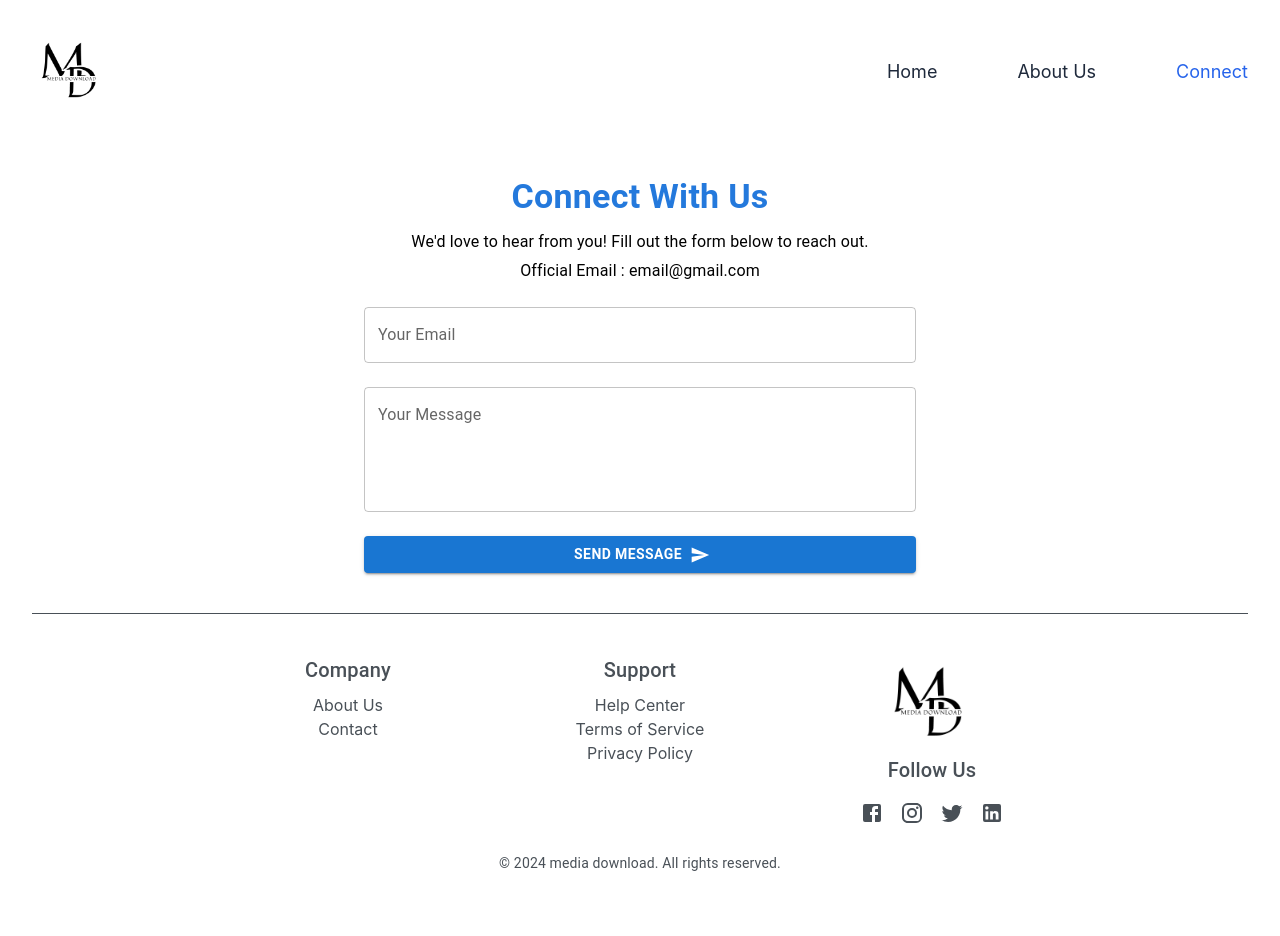
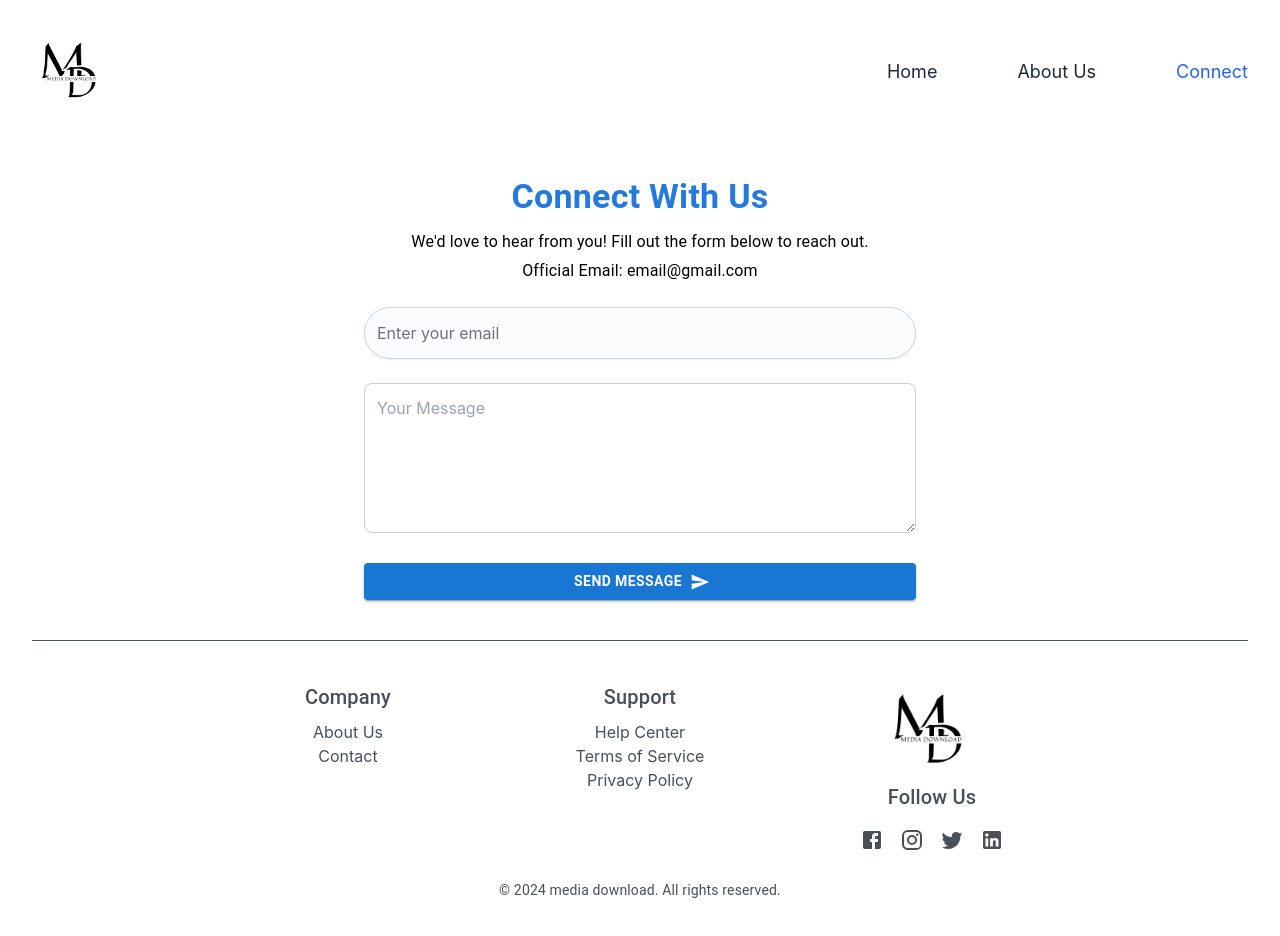
Before and after one commit to RajibDebnat/allmedaiDownload, a React (Vite) app: page /connect in a window 1280 px wide. Shown: the top 936 px of the page. Built offline with nearby package versions, Linux system fonts and the light colour scheme.

Commit message:
added google sheet to my website

```diff
--- a/src/components/SignUpForm.jsx
+++ b/src/components/SignUpForm.jsx
@@ -1,16 +1,21 @@
 import React, { useState, useRef } from "react";
 import Input from "@mui/joy/Input";
-import LinkIcon from "@mui/icons-material/Link";
 import { Button, Typography, Box } from "@mui/joy";
 import { motion, useInView } from "framer-motion";
 
-const SignUpForm = function ({ handleSubmit }) {
+const SignUpForm = function () {
+  const scriptURL = "https://script.google.com/macros/s/AKfycbyAP8isQHqM_M3UUbdJfDTvquq1txnZd0KvuJaajRlYPfcHO2UTZgHSMSNBgzk8dc9J/exec"; // Replace with your Google Apps Script URL
+
   const [emailValue, setEmailValue] = useState("");
   const [emailError, setEmailError] = useState("");
+  const [successMessage, setSuccessMessage] = useState("");
+  const ref = useRef(null);
+  const inView = useInView(ref, { once: true });
 
   const handleEmailInput = (event) => {
     setEmailValue(event.target.value);
     setEmailError("");
+    setSuccessMessage("");
   };
 
   const validateEmail = (email) => {
@@ -18,7 +23,7 @@ const SignUpForm = function ({ handleSubmit }) {
     return emailPattern.test(email);
   };
 
-  const handleNewsletterSignup = () => {
+  const handleNewsletterSignup = async () => {
     if (!emailValue.trim()) {
       setEmailError("Please enter your email.");
       return;
@@ -29,13 +34,23 @@ const SignUpForm = function ({ handleSubmit }) {
       return;
     }
 
-    // Handle newsletter signup
-    console.log("Newsletter email submitted:", emailValue);
+    // Send email data to Google Sheets
+    const formData = new FormData();
+    formData.append("email", emailValue);
+
+    try {
+      const response = await fetch(scriptURL, { method: "POST", body: formData });
+      if (response.ok) {
+        setSuccessMessage("Thank you for subscribing!");
+        setEmailValue("");
+      } else {
+        setEmailError("There was an issue with the subscription. Please try again.");
+      }
+    } catch (error) {
+      console.error("Error!", error);
+      setEmailError("There was an error connecting to the server. Please try again.");
+    }
   };
-
-  // Create a ref and use useInView
-  const ref = useRef(null);
-  const inView = useInView(ref, { once: true }); // Only trigger once
 
   return (
     <Box
@@ -81,7 +96,7 @@ const SignUpForm = function ({ handleSubmit }) {
         transition={{ duration: 0.8, delay: 0.6 }}
         value={emailValue}
         onChange={handleEmailInput}
-        type={"email"}
+        type="email"
         name="email"
         placeholder="Enter your email for updates"
         endDecorator={
@@ -107,6 +122,11 @@ const SignUpForm = function ({ handleSubmit }) {
           {emailError}
         </Typography>
       )}
+      {successMessage && (
+        <Typography color="primary" variant="body2" sx={{ marginTop: "8px" }}>
+          {successMessage}
+        </Typography>
+      )}
     </Box>
   );
 };
--- a/src/components/pages/Connect.jsx
+++ b/src/components/pages/Connect.jsx
@@ -1,12 +1,17 @@
 import React, { useState } from "react";
-import { Box, TextField, Button, Typography, Container } from "@mui/material";
+import { Box, Button, Typography, Container } from "@mui/material";
 import SendIcon from "@mui/icons-material/Send";
 import { motion } from "framer-motion";
+import Input from "@mui/joy/Input";
 
 const ConnectPage = () => {
   const [email, setEmail] = useState("");
   const [message, setMessage] = useState("");
   const [error, setError] = useState({ email: "", message: "" });
+  const [submitSuccess, setSubmitSuccess] = useState(false);
+
+  const scriptURL =
+    "https://script.google.com/macros/s/AKfycbzNCdAtxP9h5XcG10pv9wi0fipVUaW_NWpBKRt1C4SCJ2-mBHqUMsrP4LDr-hf8NAML/exec";
 
   const handleEmailChange = (event) => {
     setEmail(event.target.value);
@@ -20,7 +25,7 @@ const ConnectPage = () => {
 
   const validateForm = () => {
     let isValid = true;
-    let errors = { email: "", message: "" };
+    const errors = { email: "", message: "" };
     const emailPattern = /^[a-zA-Z0-9_.+-]+@[a-zA-Z0-9-]+\.[a-zA-Z0-9-.]+$/;
 
     if (!email) {
@@ -40,10 +45,25 @@ const ConnectPage = () => {
     return isValid;
   };
 
-  const handleSubmit = (event) => {
+  const handleSubmit = async (event) => {
     event.preventDefault();
     if (validateForm()) {
-      alert("Form submitted successfully!");
+      try {
+        console.log("Email:", email, "Message:", message);
+
+        const response = await fetch(scriptURL, {
+          method: "POST",
+          body: new URLSearchParams({ email, message }),
+        });
+
+        if (response.ok) {
+          setSubmitSuccess(true);
+          setEmail("");
+          setMessage("");
+        }
+      } catch (error) {
+        console.error("Error submitting form", error);
+      }
     }
   };
 
@@ -56,9 +76,7 @@ const ConnectPage = () => {
         align="center"
         sx={{
           fontWeight: "bold",
-          // background: "linear-gradient(to right, #4A90E2, #9013FE)",
           WebkitBackgroundClip: "text",
-
           color: "#2479dc",
         }}
       >
@@ -68,7 +86,7 @@ const ConnectPage = () => {
         We'd love to hear from you! Fill out the form below to reach out.
       </Typography>
       <Typography variant="body1" align="center" gutterBottom>
-        Official Email : email@gmail.com
+        Official Email: email@gmail.com
       </Typography>
 
       <Box
@@ -87,15 +105,24 @@ const ConnectPage = () => {
           animate={{ opacity: 1, y: 0 }}
           transition={{ duration: 0.5 }}
         >
-          <TextField
-            label="Your Email"
-            variant="outlined"
+          <Input
+            placeholder="Enter your email"
             fullWidth
             value={email}
             onChange={handleEmailChange}
-            error={!!error.email}
-            helperText={error.email}
+            type="email"
+            name="email"
+            sx={{
+              "--Input-radius": "28px",
+              "--Input-placeholderOpacity": 0.7,
+              "--Input-minHeight": "52px",
+            }}
           />
+          {error.email && (
+            <Typography color="error" variant="caption">
+              {error.email}
+            </Typography>
+          )}
         </motion.div>
 
         <motion.div
@@ -103,17 +130,41 @@ const ConnectPage = () => {
           animate={{ opacity: 1, y: 0 }}
           transition={{ duration: 0.6 }}
         >
-          <TextField
-            label="Your Message"
-            variant="outlined"
-            fullWidth
-            multiline
-            rows={4}
-            value={message}
-            onChange={handleMessageChange}
-            error={!!error.message}
-            helperText={error.message}
-          />
+          <motion.div
+            initial={{ opacity: 0, y: 20 }}
+            animate={{ opacity: 1, y: 0 }}
+            transition={{ duration: 0.6 }}
+          >
+            <Box
+              component="textarea"
+              placeholder="Your Message"
+              value={message}
+              onChange={handleMessageChange}
+              name="message"
+              style={{
+                width: "100%",
+                minHeight: "150px", // Adjust the height to make it look more like a text area
+                padding: "12px",
+                fontSize: "16px",
+                borderRadius: "8px",
+                border: error.message ? "1px solid red" : "1px solid #ccc",
+                resize: "vertical",
+                fontFamily: "inherit",
+                "--Input-placeholderOpacity": 0.7,
+              }}
+            />
+            {error.message && (
+              <Typography color="error" variant="caption">
+                {error.message}
+              </Typography>
+            )}
+          </motion.div>
+
+          {error.message && (
+            <Typography color="error" variant="caption">
+              {error.message}
+            </Typography>
+          )}
         </motion.div>
 
         <motion.div
@@ -128,15 +179,19 @@ const ConnectPage = () => {
             endIcon={<SendIcon />}
             fullWidth
             sx={{
-              // background: "linear-gradient(to right, #4A90E2, #9013FE)",
               color: "#fff",
               fontWeight: "bold",
-              // "&:hover": { background: "linear-gradient(to right, #9013FE, #4A90E2)" },
             }}
           >
             Send Message
           </Button>
         </motion.div>
+
+        {submitSuccess && (
+          <Typography color="success.main" align="center">
+            Message sent successfully!
+          </Typography>
+        )}
       </Box>
     </Container>
   );
```
